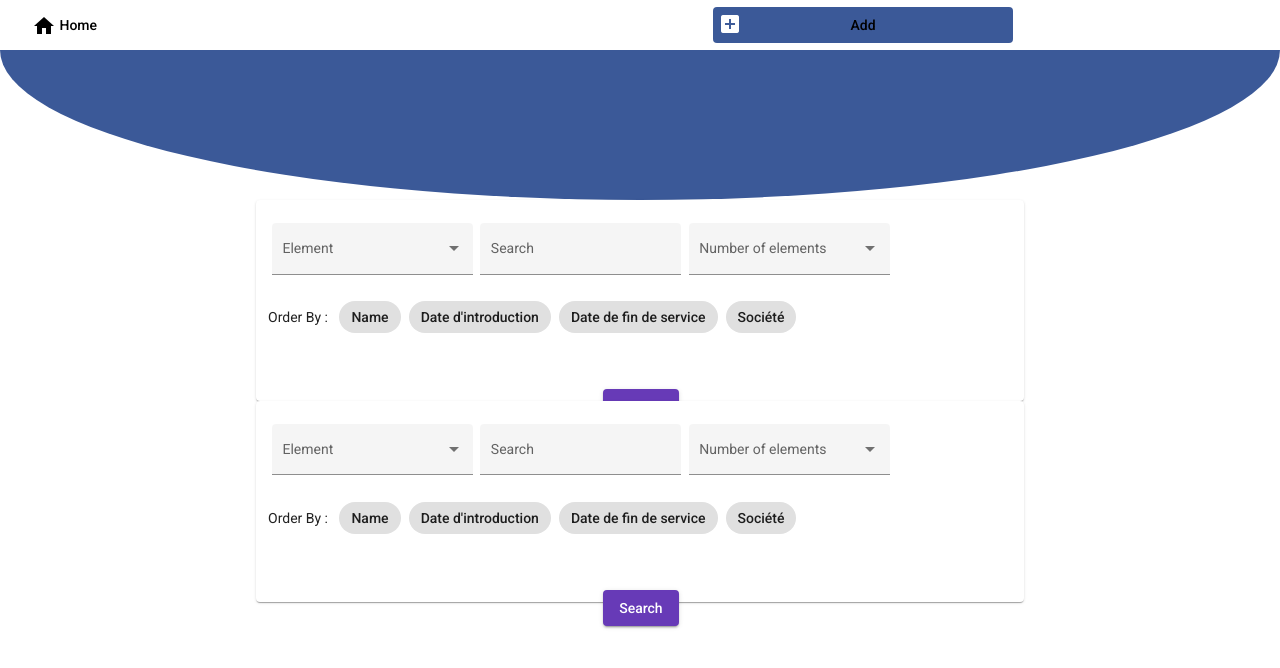
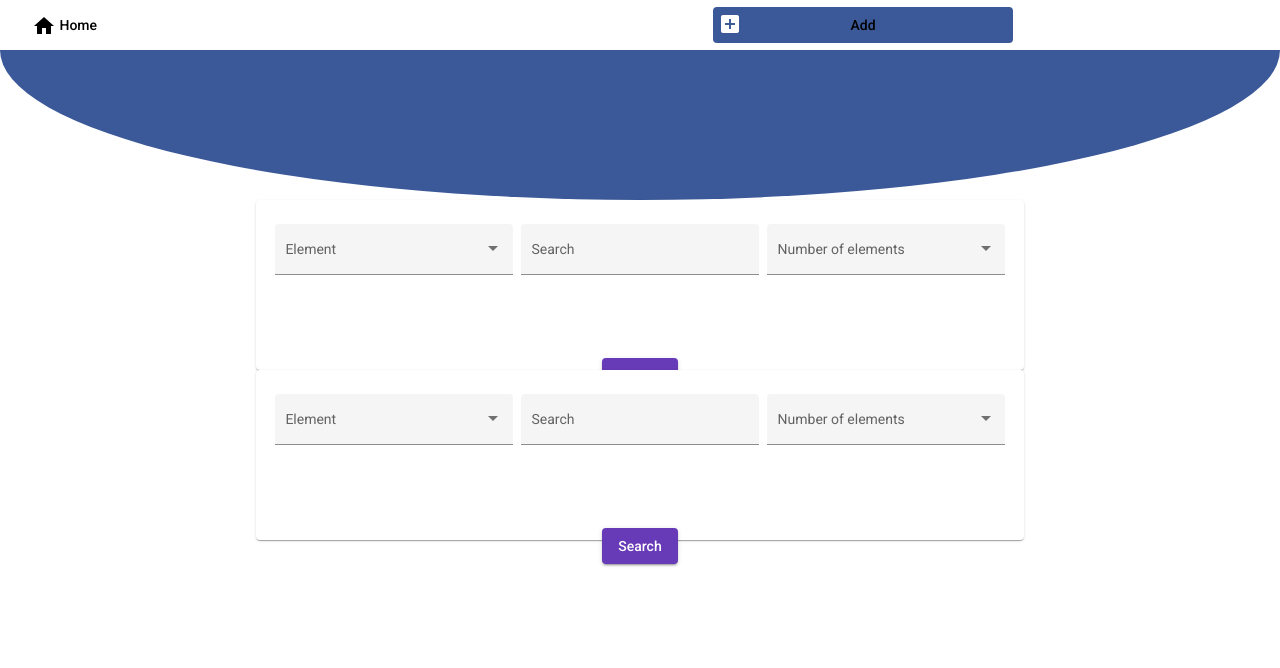
Before and after one commit to PierreLC/computer-data-base-front, an Angular app in the folder AngularCDB/: page /applogin in a window 1280 px wide. Shown: the top 668 px of the page. Built offline with nearby package versions, Linux system fonts and the light colour scheme.

Commit message:
SearchCard Front Complete

```diff
--- a/AngularCDB/src/app/Components/computer-details/computer-details.component.html
+++ b/AngularCDB/src/app/Components/computer-details/computer-details.component.html
@@ -39,6 +39,7 @@
         </li>
       </ul>
       <button mat-raised-button color="primary">Edit</button>
+      <button mat-raised-button color="warn">Delete</button>
     </mat-expansion-panel>
   </mat-card-content>
 </mat-card>
--- a/AngularCDB/src/app/Components/list-elements/list-elements.component.html
+++ b/AngularCDB/src/app/Components/list-elements/list-elements.component.html
@@ -1,16 +1,19 @@
 <div>
   <mat-card class="searchCard">
     <mat-card-content>
-      <div class="searchParam">
-        <mat-form-field appearance="fill" class="dropDownLeft">
+      <mat-form-field appearance="fill" class="topcardElements">
         <mat-label>Element</mat-label>
-          <mat-select [(ngModel)]="selectedCategory" name="category">
+        <mat-select
+          [(ngModel)]="selectedCategory"
+          name="category"
+          (ngModelChange)="onSelectCategoryChange()"
+        >
           <mat-option value="company">Company</mat-option>
           <mat-option value="computer">Computer</mat-option>
         </mat-select>
       </mat-form-field>
 
-        <mat-form-field appearance="fill" class="searchBar">
+      <mat-form-field appearance="fill" class="searchBar topcardElements">
         <mat-label>Search</mat-label>
         <input matInput type="text" [(ngModel)]="value" />
         <button
@@ -25,7 +28,7 @@
         </button>
       </mat-form-field>
 
-        <mat-form-field appearance="fill" class="dropDownRight">
+      <mat-form-field appearance="fill" class="topcardElements">
         <mat-label>Number of elements</mat-label>
         <mat-select [(ngModel)]="selectedNumberElement" name="numberelement">
           <mat-option value="10">10 elements</mat-option>
@@ -34,16 +37,36 @@
         </mat-select>
       </mat-form-field>
 
-        <mat-chip-list aria-label="Order selection">
+      <mat-chip-list
+        aria-label="Order selection"
+        *ngIf="selectedCategory == 'computer'"
+      >
         <p class="order">Order By :</p>
-          <mat-chip>Name</mat-chip>
-          <mat-chip>Date d'introduction</mat-chip>
-          <mat-chip>Date de fin de service</mat-chip>
-          <mat-chip>Société</mat-chip>
+        <mat-chip (click)="ordered = 'name'">Name</mat-chip>
+        <mat-chip (click)="ordered = 'introduced'"
+          >Date d'introduction</mat-chip
+        >
+        <mat-chip (click)="ordered = 'discontinued'"
+          >Date de fin de service</mat-chip
+        >
+        <mat-chip (click)="ordered = 'company'">Société</mat-chip>
       </mat-chip-list>
-      </div>
+
+      <mat-chip-list
+        aria-label="Order selection"
+        *ngIf="selectedCategory == 'company'"
+      >
+        <p class="order">Order By :</p>
+        <mat-chip (click)="ordered = 'name'">Name</mat-chip>
+      </mat-chip-list>
     </mat-card-content>
-    <button mat-raised-button color="primary" class="searchButton">
+    <button
+      [disabled]="clicked"
+      mat-raised-button
+      color="primary"
+      (click)="search()"
+      class="searchButton"
+    >
       Search
     </button>
   </mat-card>
--- a/AngularCDB/src/app/Components/list-elements/list-elements.component.scss
+++ b/AngularCDB/src/app/Components/list-elements/list-elements.component.scss
@@ -1,13 +1,14 @@
 .searchCard {
-  margin: auto 20%;
+  margin: auto 20vw;
+  text-align: center;
 }
 
 .searchBar {
-  margin: 1%;
+  margin: 1vh;
 }
 
-.dropDown {
-  width: 30vw;
+.topcardElements {
+  width: 18.6vw;
 }
 
 .order {
@@ -16,7 +17,5 @@
 }
 
 .searchButton {
-  position: relative;
   top: 5vh;
-  left: 45%;
 }
--- a/AngularCDB/src/app/Components/list-elements/list-elements.component.ts
+++ b/AngularCDB/src/app/Components/list-elements/list-elements.component.ts
@@ -10,10 +10,24 @@ export class ListElementsComponent implements OnInit {
   selectedCategory: string;
   selectedNumberElement: string;
   value = '';
+  clicked: boolean = false
+  ordered: string;
 
   constructor() { }
 
   ngOnInit(): void {
   }
 
+  onSelectCategoryChange() {
+    this.ordered = undefined;
+  }
+
+  search() {
+    this.clicked = true;
+
+
+
+    this.clicked = false;
+  }
+
 }
```
Lines whose indentation alone changed are shown as unchanged.
